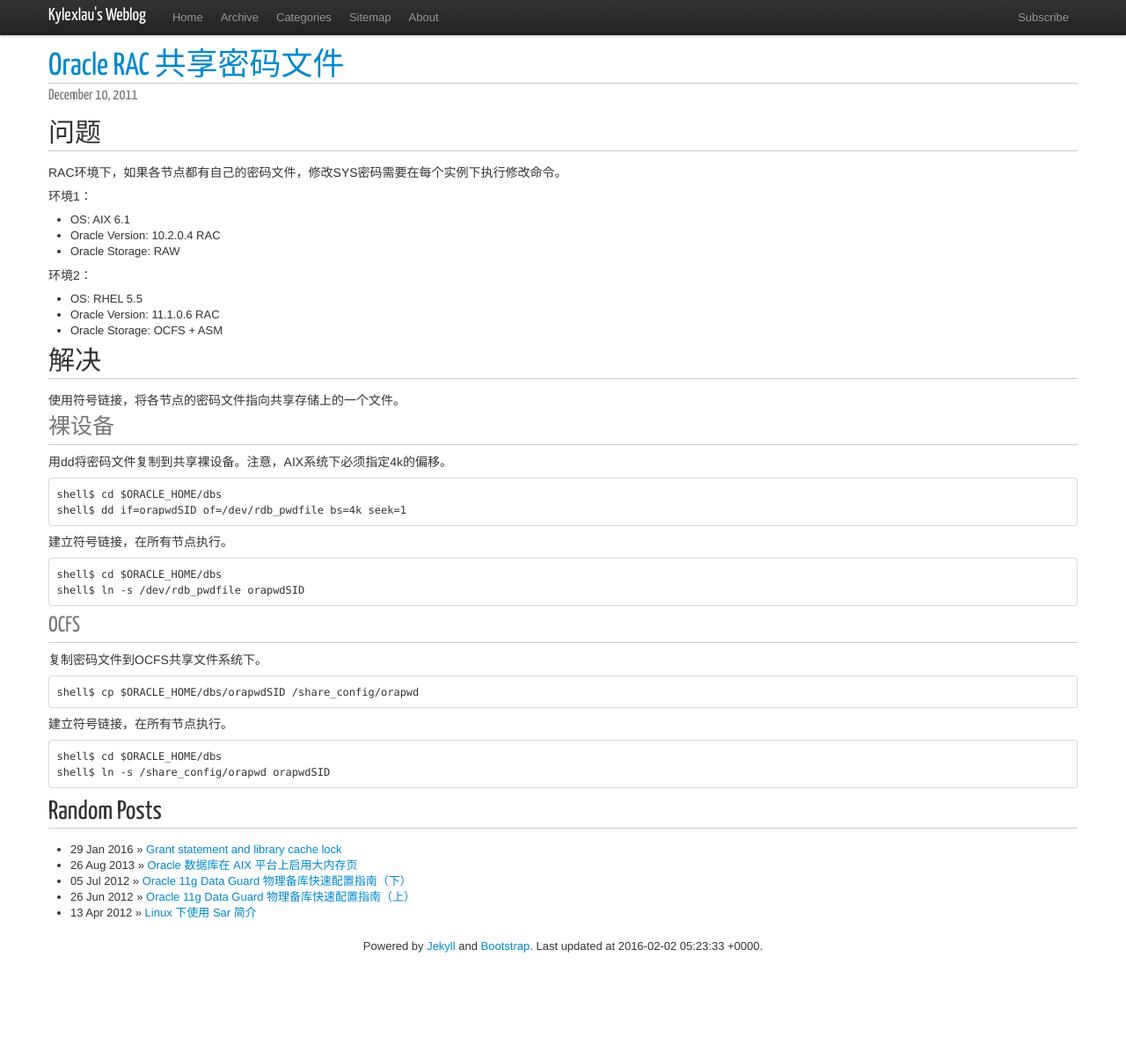
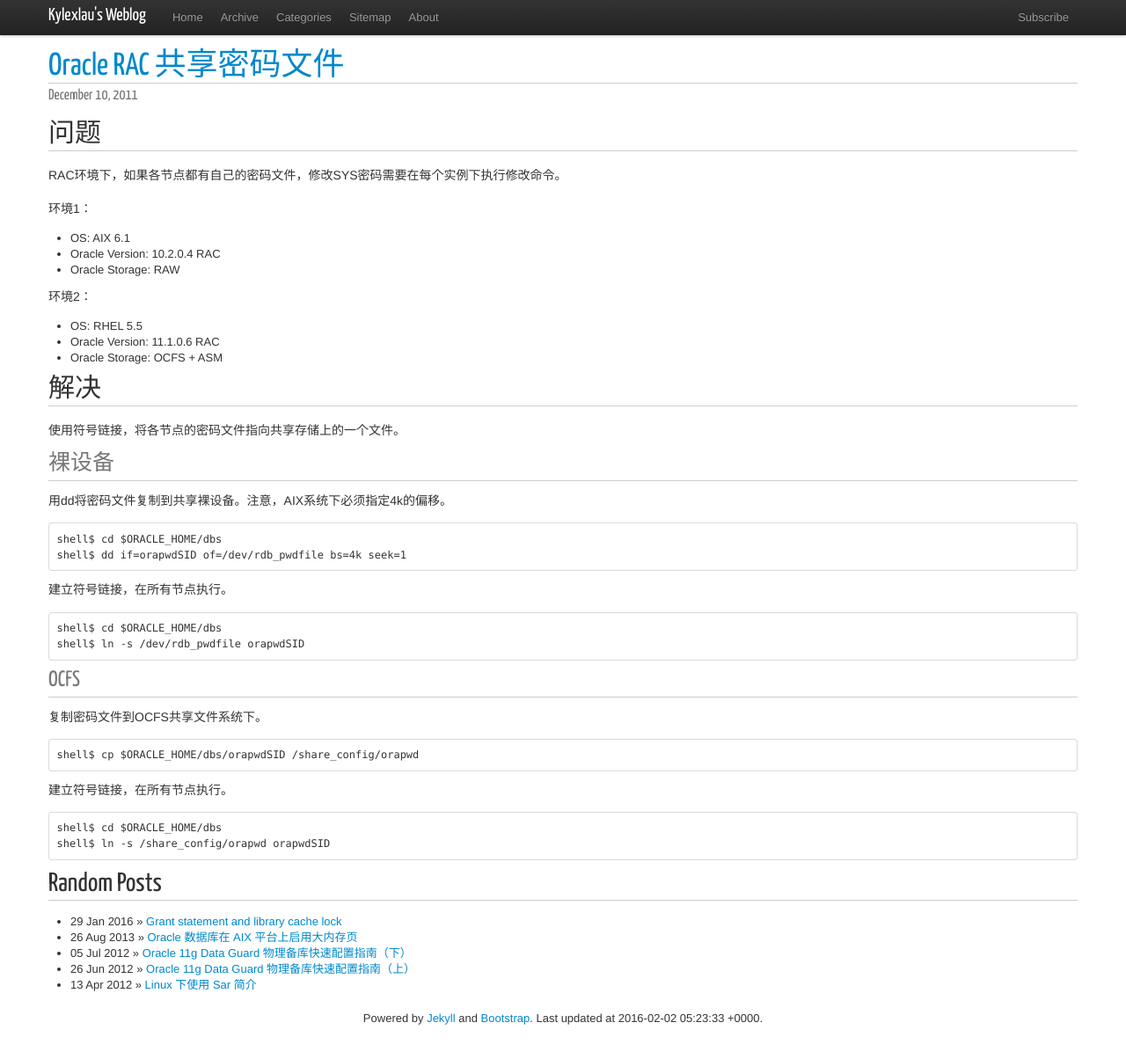
Before and after one commit to kylexlau/kylexlau.github.com, a Jekyll site: the page built from _posts/2011/2011-12-10-rac-password-file.markdown, in a window 1280 px wide and 1207 px high. Shown: the top 1204 px of the window at 88% size. Built offline with Jekyll 4.4.1, drawn with Linux system fonts in a browser that asks for light colours; nearby versions of some CDN libraries; comment, search, counter and statistics services are not loaded.

Commit message:
fix format

```diff
--- a/assets/css/app.css
+++ b/assets/css/app.css
@@ -39,6 +39,8 @@ h3{
 
 p {
     font-size: 14px;
+    line-height: 1.8;
+    margin: 0 0 12px 0;
 }
 blockquote p {
     font-size: 14px;
```
Also changed, not shown: _posts/2012/2012-02-08-configure-bacula.md (+1 -0 lines).
